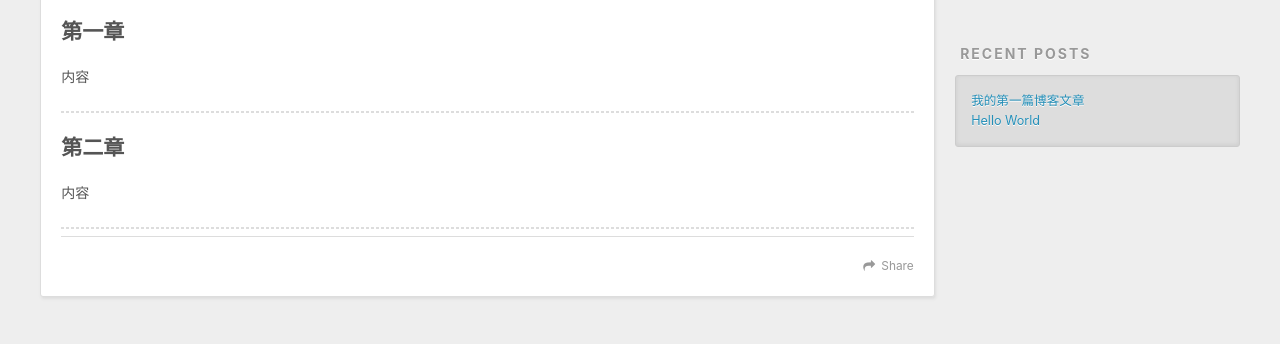
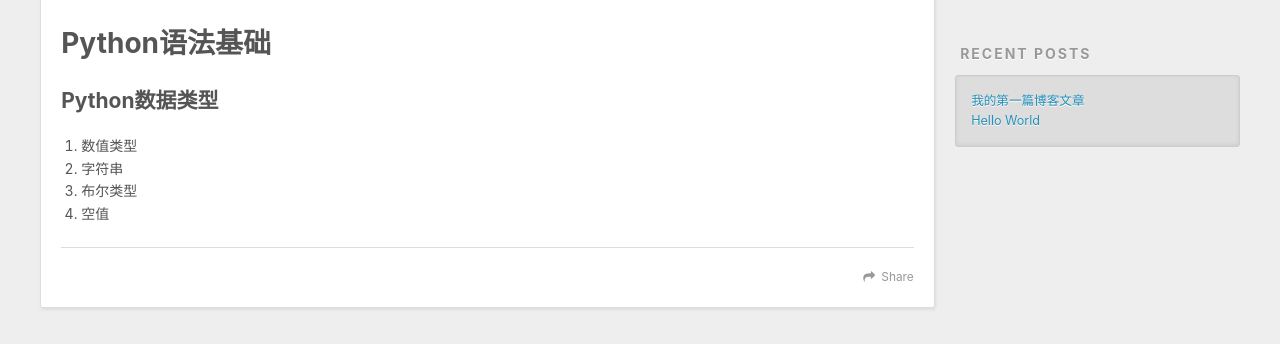
Before and after one commit to Prodigalzhangzhuo/Prodigalzhangzhuo.github.io, a plain HTML site: page 2020/06/12/我的第一篇博客文章/index.html in a window 1280 px wide. Shown: the part 434-778 px from the top of the page. Drawn offline with nearby package versions, Linux system fonts and the light colour scheme.

Commit message:
Site updated: 2020-06-12 15:55:15

```diff
--- a/2020/06/12/我的第一篇博客文章/index.html
+++ b/2020/06/12/我的第一篇博客文章/index.html
@@ -7,15 +7,15 @@
 
   <title>我的第一篇博客文章 | Hexo</title>
   <meta name="viewport" content="width=device-width, initial-scale=1, maximum-scale=1">
-  <meta name="description" content="第一章内容  第二章内容">
+  <meta name="description" content="Python语法基础Python数据类型   数值类型   字符串   布尔类型   空值">
 <meta property="og:type" content="article">
 <meta property="og:title" content="我的第一篇博客文章">
 <meta property="og:url" content="http://yoursite.com/2020/06/12/%E6%88%91%E7%9A%84%E7%AC%AC%E4%B8%80%E7%AF%87%E5%8D%9A%E5%AE%A2%E6%96%87%E7%AB%A0/index.html">
 <meta property="og:site_name" content="Hexo">
-<meta property="og:description" content="第一章内容  第二章内容">
+<meta property="og:description" content="Python语法基础Python数据类型   数值类型   字符串   布尔类型   空值">
 <meta property="og:locale" content="en_US">
 <meta property="article:published_time" content="2020-06-12T02:38:10.333Z">
-<meta property="article:modified_time" content="2020-06-12T02:41:41.314Z">
+<meta property="article:modified_time" content="2020-06-12T07:49:40.758Z">
 <meta property="article:author" content="John Doe">
 <meta name="twitter:card" content="summary">
 
@@ -88,11 +88,12 @@
 
     <div class="article-entry" itemprop="articleBody">
 
-        <h2 id="第一章"><a href="#第一章" class="headerlink" title="第一章"></a>第一章</h2><p>内容</p>
-<hr>
-<h2 id="第二章"><a href="#第二章" class="headerlink" title="第二章"></a>第二章</h2><p>内容</p>
-<hr>
-
+        <h1 id="Python语法基础"><a href="#Python语法基础" class="headerlink" title="Python语法基础"></a>Python语法基础</h1><h2 id="Python数据类型"><a href="#Python数据类型" class="headerlink" title="Python数据类型"></a>Python数据类型</h2><ol>
+  <li>数值类型</li>
+  <li>字符串</li>
+  <li>布尔类型</li>
+  <li>空值</li>
+</ol>
 
     </div>
     <footer class="article-footer">
```
Also changed, not shown: index.html (+6 -5 lines).
